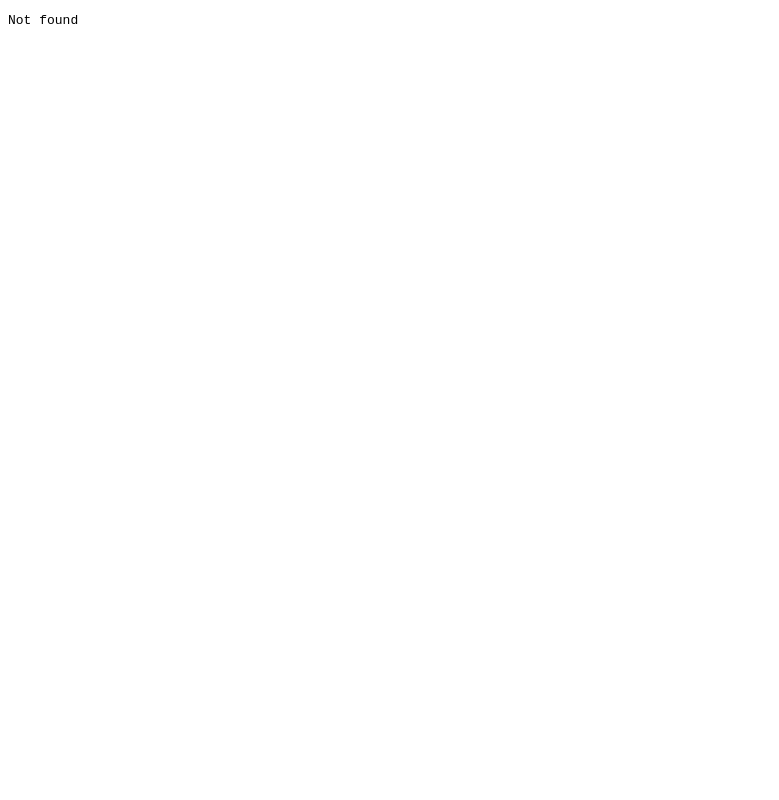
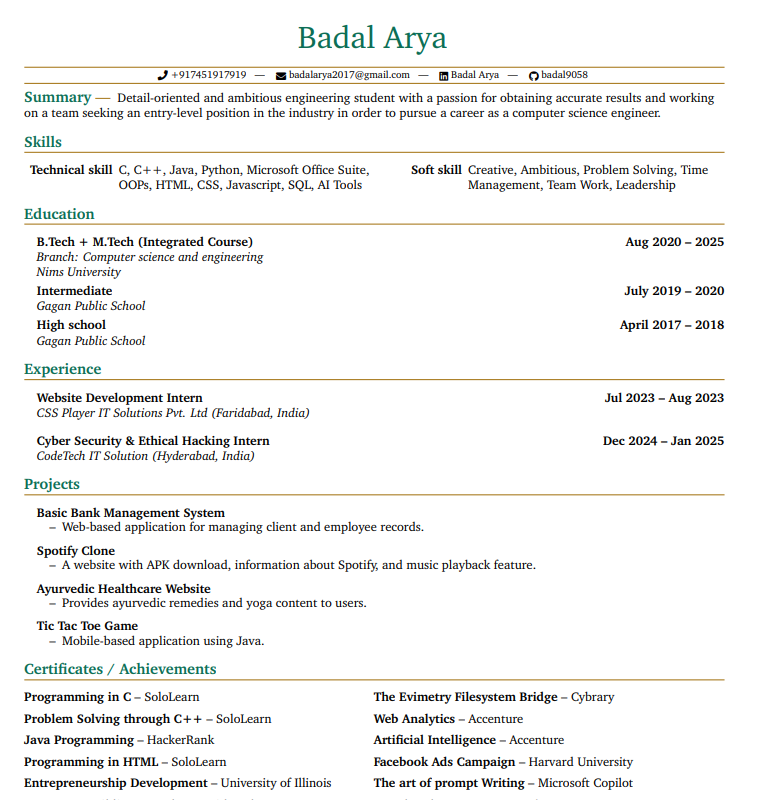
Before and after one commit to badal9058/resume, a plain HTML site: page index.html in a window 1280 px wide. Shown: the whole page, without its empty margins (0-779 px from the left). Drawn offline with Linux system fonts and the light colour scheme.

Commit message:
Update index.html

```diff
--- a/index.html
+++ b/index.html
@@ -5,6 +5,6 @@
   <title>Badal's Resume</title>
 </head>
   <body style="width:100%; height:100%; margin:0;">
-    <iframe src="Badal's Resume" style="width:100%; height:100%;" frameborder="0"></iframe>
+    <iframe src="Screenshot 2025-04-11 005628.png" style="width:100%; height:100%;" frameborder="0"></iframe>
   </body>
 </html>
```
